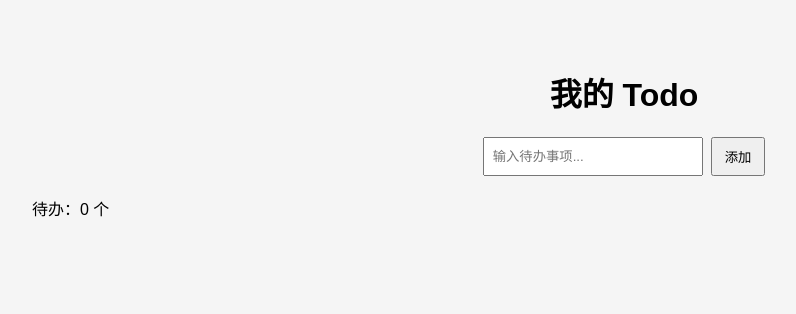
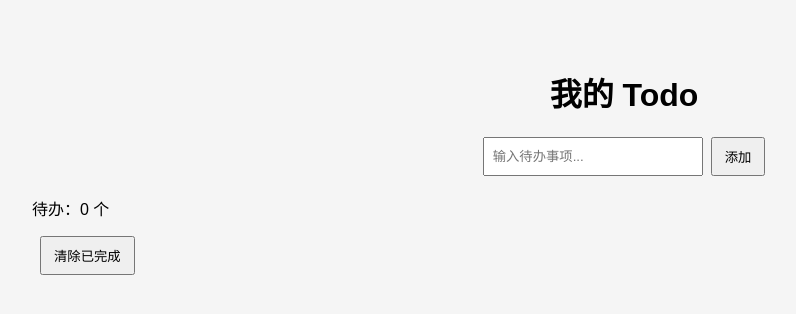
Before and after one commit to FShuqi/text, a plain HTML site: page index.html in a window 1280 px wide. Shown: the whole page, without its empty margins (16-812 px from the left). Drawn offline with Linux system fonts and the light colour scheme.

Commit message:
Add clear completed button to index.html

```diff
--- a/index.html
+++ b/index.html
@@ -15,6 +15,7 @@
 
   <ul id="todoList"></ul>
   <p id="count"></p>
+  <button id="clearCompletedBtn">清除已完成</button>
 
   <script src="app.js"></script>
 </body>
```
